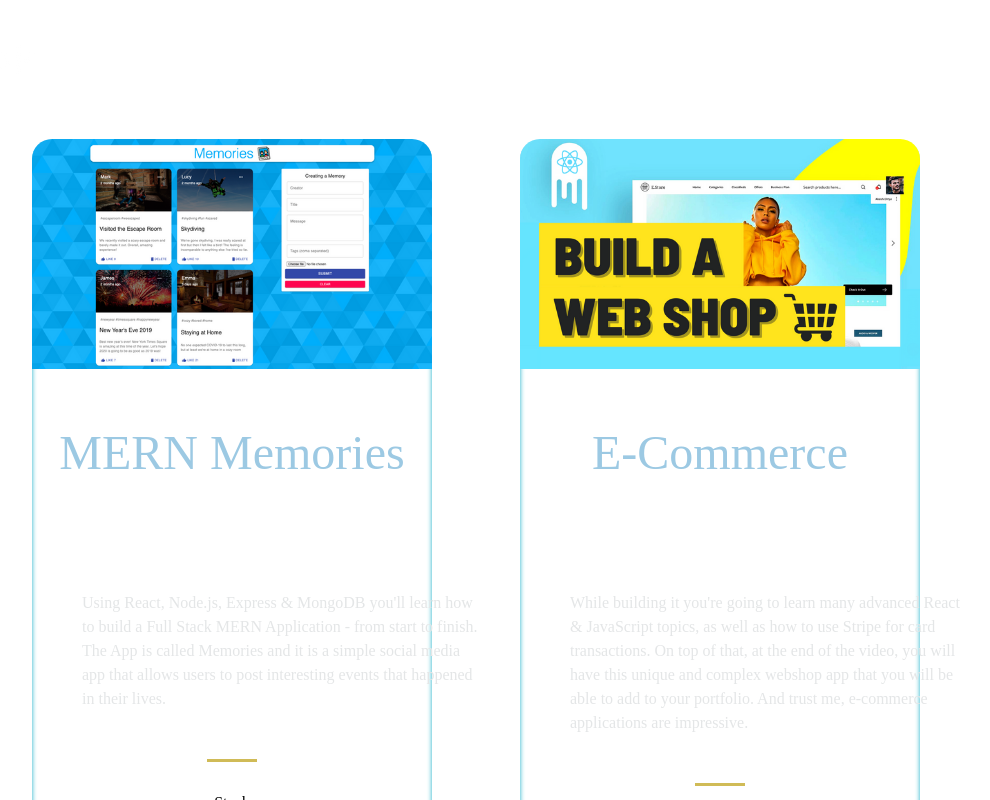
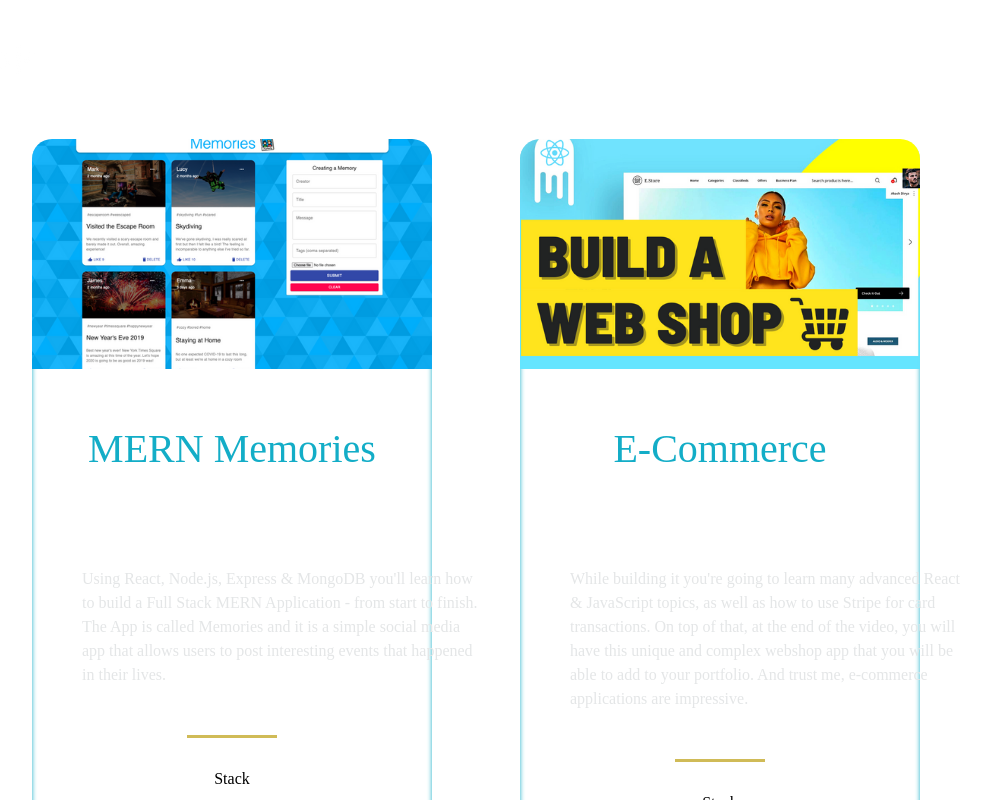
Before and after one commit to achdiathadit/achdiathadit-homepage1.0, a Next.js app: page / in a window 1280 px wide. Shown: the part 820-1620 px from the top of the page, without its empty margins (164-1154 px from the left). Built offline with nearby package versions, Linux system fonts and the light colour scheme.

Commit message:
Update styling

```diff
--- a/src/components/Projects/Projects.js
+++ b/src/components/Projects/Projects.js
@@ -34,7 +34,7 @@ const Projects = () => (
 							<Img src={image} />
 						</ImgContainer>
 						<TitleContent>
-							<HeaderThree title>{title}</HeaderThree>
+							<HeaderThree>{title}</HeaderThree>
 						</TitleContent>
 						<UtilityList>
 							<ExternalLinks href={visit}>
--- a/src/components/Projects/ProjectsStyles.js
+++ b/src/components/Projects/ProjectsStyles.js
@@ -3,7 +3,7 @@ import styled from 'styled-components';
 export const ImgContainer = styled.div`
 	overflow: hidden;
 	height: 230px;
-	margin-bottom: 1rem;
+	margin-bottom: 3rem;
 	border-top-left-radius: 20px;
 	border-top-right-radius: 20px;
 	align-content: center;
@@ -12,10 +12,11 @@ export const ImgContainer = styled.div`
 export const Img = styled.img`
 	width: 100%;
 	height: 100%;
+	transform: scale(1.1);
 	transition: 0.5s ease;
 	object-fit: cover;
 	&:hover {
-		transform: scale(1.2);
+		transform: scale(1);
 		cursor: pointer;
 	}
 `;
@@ -52,14 +53,14 @@ export const TitleContent = styled.div`
 
 export const HeaderThree = styled.h3`
 	font-weight: 500;
-	color: #9cc9e3;
+	color: #13adc7;
 	padding: 0.5rem 0;
-	margin-bottom: 1rem;
-	font-size: ${(props) => (props.title ? '3rem' : '2rem')};
+	margin-bottom: 0;
+	font-size: ${(props) => (props.title ? '3rem' : '2.5rem')};
 `;
 
 export const Hr = styled.hr`
-	width: 50px;
+	width: 90px;
 	height: 3px;
 	margin: 0 auto 2rem;
 	border: 0;
@@ -94,7 +95,7 @@ export const UtilityList = styled.ul`
 	padding: 0;
 	display: flex;
 	justify-content: center;
-	margin: auto;
+	margin: 0 1.5rem;
 `;
 
 export const ExternalLinks = styled.a`
--- a/src/components/Technologies/TechnologiesStyles.js
+++ b/src/components/Technologies/TechnologiesStyles.js
@@ -55,6 +55,7 @@ export const List = styled.ul`
 `;
 
 export const ListContainer = styled.div`
+	margin-top: 2rem;
 	display: flex;
 	flex-direction: column;
 
@@ -114,6 +115,7 @@ export const ListItem = styled.li`
 		margin-bottom: 14px;
 		max-width: 320px;
 		flex-direction: row;
+		align-items: center;
 	}
 `;
 
```
